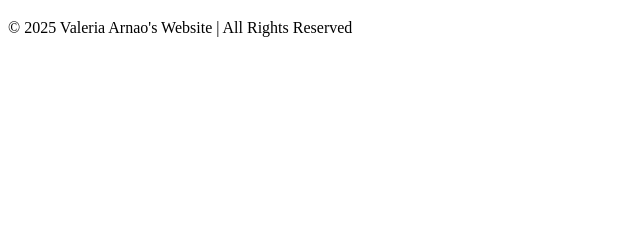
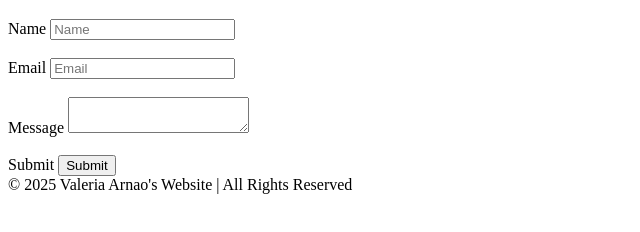
Before and after one commit to varnao/varnao.github.io, a plain HTML site: page contact.html in a window 1280 px wide. Shown: the part 218-450 px from the top of the page, without its empty margins (0-640 px from the left). Drawn offline with Linux system fonts and the light colour scheme.

Commit message:
feat: added form to contact page

```diff
--- a/contact.html
+++ b/contact.html
@@ -16,6 +16,31 @@
     </nav>
     <main>
       <h1 class="page-title">Contact</h1>
+      <form id="contact-form">
+        <label for="name">Name</label>
+        <input type="text" id="name" name="name" placeholder="Name" required />
+        <br /><br />
+        <label for="email">Email</label>
+        <input
+          type="email"
+          id="email"
+          name="email"
+          placeholder="Email"
+          required
+        />
+        <br /><br />
+        <label for="message">Message</label>
+        <textarea> </textarea>
+        <br /><br />
+        <label for="submit">Submit</label>
+        <input
+          type="submit"
+          id="sumbit"
+          name="submit"
+          placeholder="submit"
+          required
+        />
+      </form>
     </main>
     <footer class="footer">
       © 2025 Valeria Arnao's Website | All Rights Reserved
```
